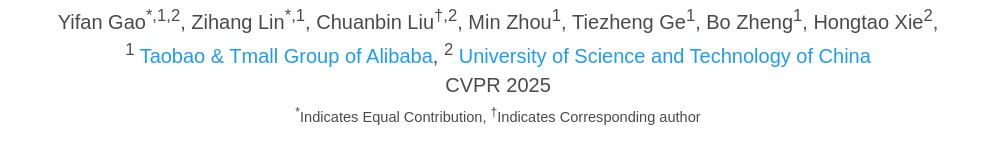
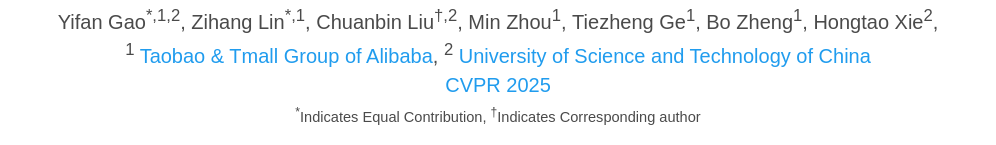
Before and after one commit to poster-maker/poster-maker.github.io, a plain HTML site: page index.html in a window 1280 px wide. Shown: the part 231-376 px from the top of the page, without its empty margins (142-1138 px from the left). Drawn offline with nearby package versions, Linux system fonts and the light colour scheme; some icons are missing; a web font is replaced by a local one.

Commit message:
cvpr25 url

```diff
--- a/index.html
+++ b/index.html
@@ -88,7 +88,10 @@
                     <span class="author-block">
                       <sup>2</sup>
                       <a href="https://imcc.ustc.edu.cn/" target="_blank">University of Science and Technology of China</a>
-                  </span><br>                    <span class="author-block">CVPR 2025<br></span>
+                    </span><br>
+                    <span class="author-block">
+                        <a href="https://cvpr.thecvf.com/Conferences/2025" target="_blank">CVPR 2025</a><br>
+                    </span>
                     <span class="eql-cntrb"><small><br><sup>*</sup>Indicates Equal Contribution, <sup>†</sup>Indicates Corresponding author</small></span>
                     <span class="eql-cntrb"><small></small></span>
                   </div>
```
